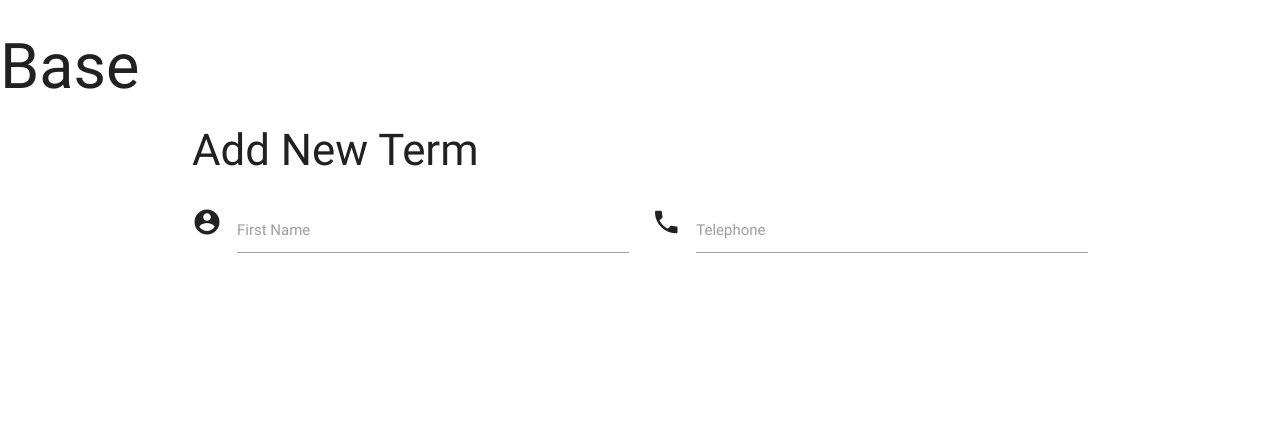
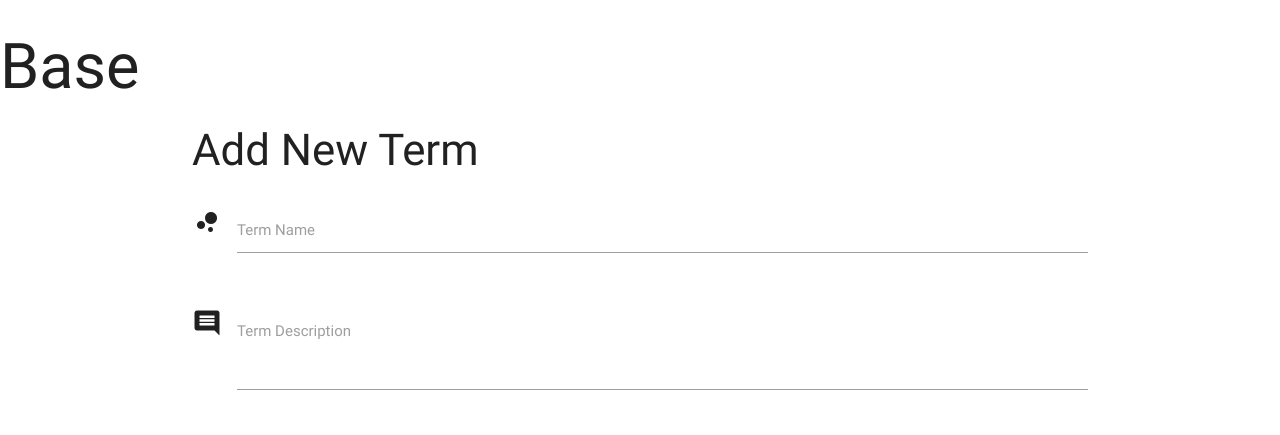
Before and after one commit to kescardoso/cryptopedia, a Flask app: page /add_term in a window 1280 px wide. Shown: the top 435 px of the page. Run offline with Flask 2, Linux system fonts and the light colour scheme; data that the repository does not hold is empty; some libraries are stand-ins or nearby versions.

Commit message:
Set up add term form basic input fields

```diff
--- a/app.py
+++ b/app.py
@@ -15,7 +15,7 @@ app.config["MONGO_URI"] = os.environ.get('MONGO_URI')
 mongo = PyMongo(app)
 
 
-# List of all terms:
+# Main Page: List of all terms:
 @app.route('/')
 @app.route('/get_terms')
 def get_terms():
@@ -23,7 +23,7 @@ def get_terms():
                             terms=mongo.db.terms.find())
 
 
-# CRUD Add new term:
+# CRUD: Add new term:
 @app.route('/add_term')
 def add_term():
     return render_template('addterm.html',
--- a/templates/addterm.html
+++ b/templates/addterm.html
@@ -5,15 +5,17 @@
 <div class="row">
     <form  action="" method="POST" class="col s12">
         <div class="row">
-            <div class="input-field col s6">
-                <i class="material-icons prefix">account_circle</i>
-                <input id="icon_prefix" type="text" class="validate">
-                <label for="icon_prefix">First Name</label>
+            <div class="input-field col s12">
+                <i class="material-icons prefix">bubble_chart</i>
+                <input id="term_name" name="term_name" type="text">
+                <label for="icon_prefix">Term Name</label>
             </div>
-            <div class="input-field col s6">
-                <i class="material-icons prefix">phone</i>
-                <input id="icon_telephone" type="tel" class="validate">
-                <label for="icon_telephone">Telephone</label>
+        </div>
+        <div class="row">
+            <div class="input-field col s12">
+                <i class="material-icons prefix">insert_comment</i>
+                <textarea name="term_description" id="term_description" class="materialize-textarea"></textarea>
+                <label for="icon_telephone">Term Description</label>
             </div>
         </div>
     </form>
```
